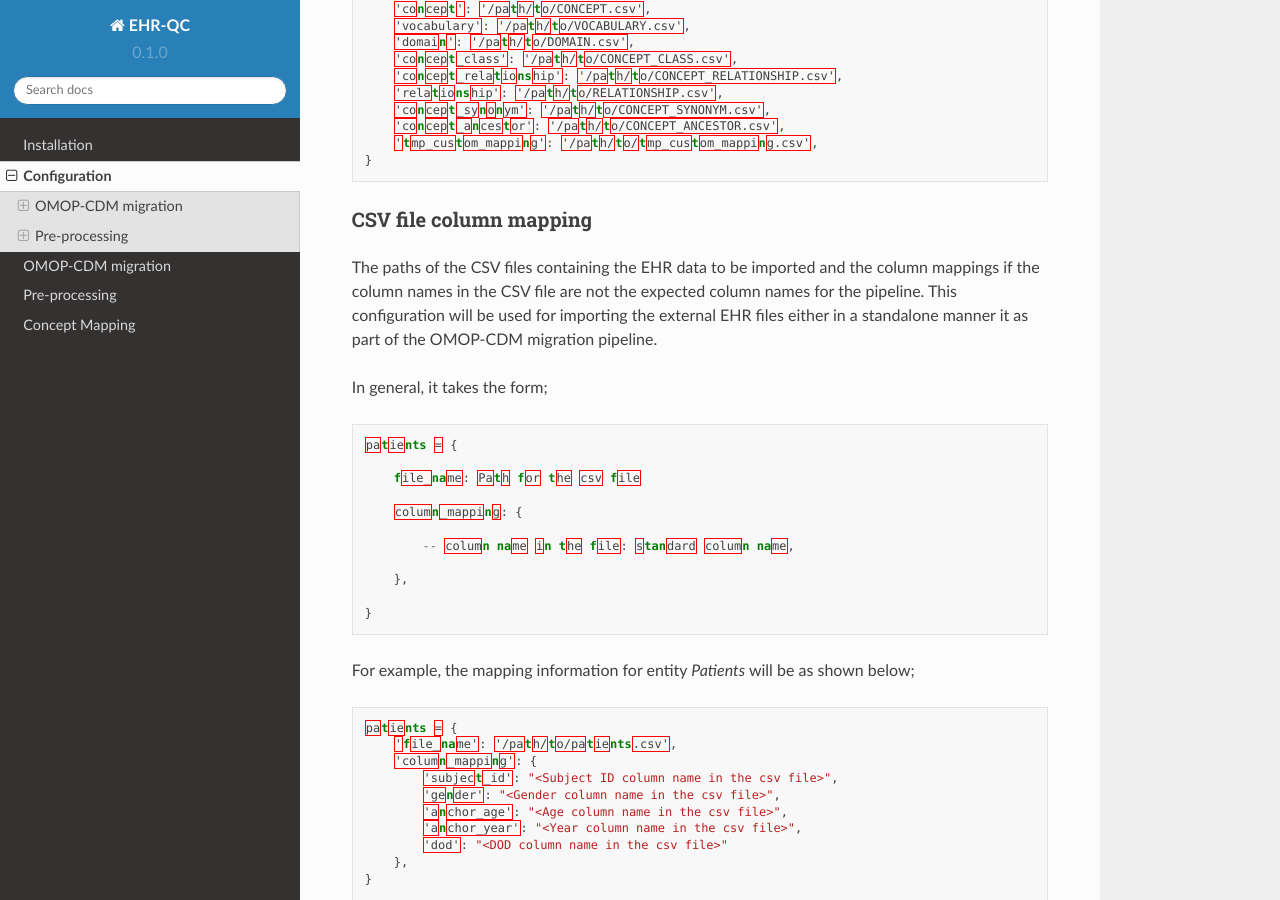
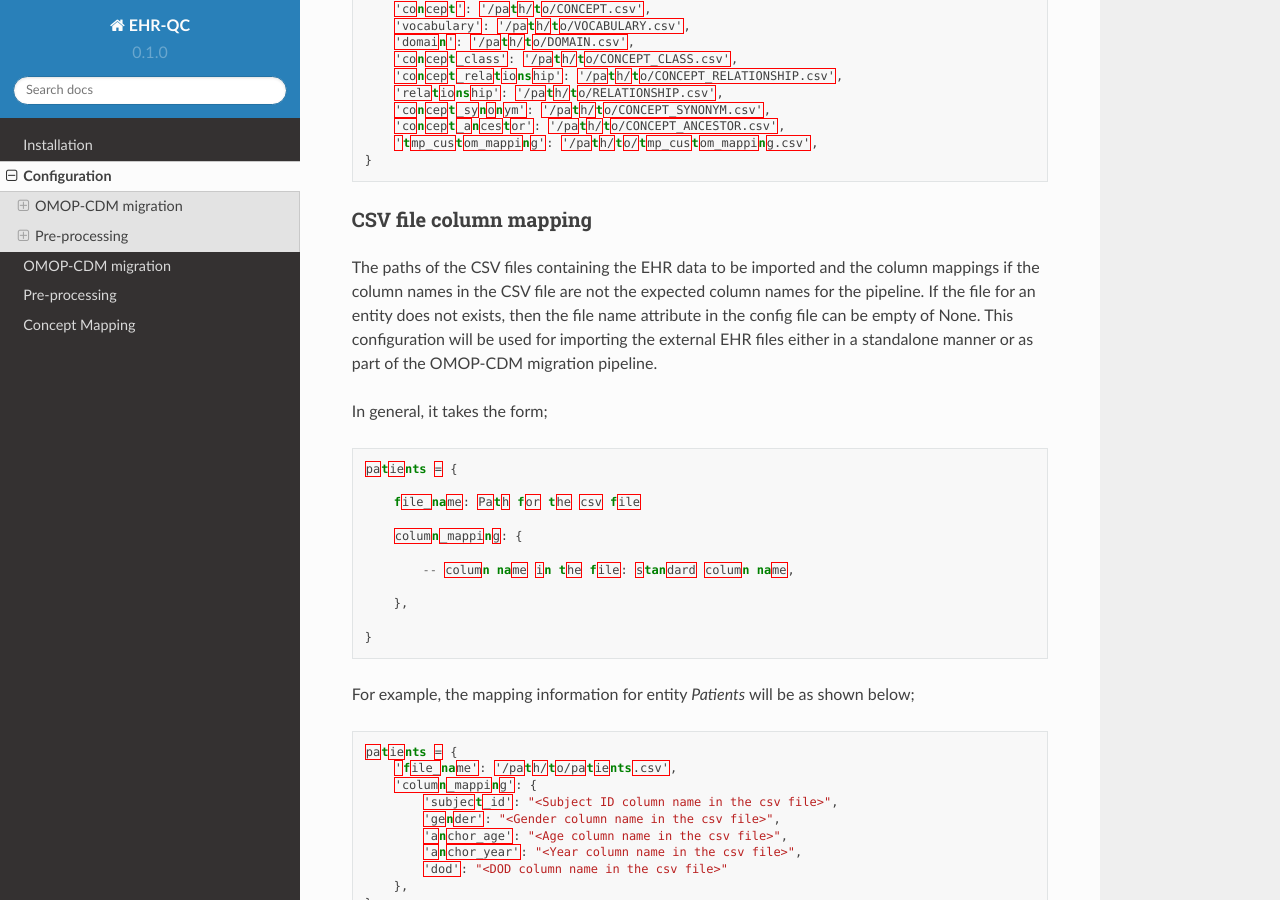
Before and after one commit to ryashpal/EHR-QC-Tutorials, a Sphinx documentation site: the page built from docs/source/config.rst, in a window 1280 px wide and 900 px high, scrolled down 1960 px. Built offline with Sphinx 7.4.7 and the Read the Docs theme 2.0.0, drawn with Linux system fonts in a browser that asks for light colours.

```diff
--- a/docs/source/config.rst
+++ b/docs/source/config.rst
@@ -82,7 +82,7 @@ Example:
 CSV file column mapping
 ~~~~~~~~~~~~~~~~~~~~~~~
 
-The paths of the CSV files containing the EHR data to be imported and the column mappings if the column names in the CSV file are not the expected column names for the pipeline. This configuration will be used for importing the external EHR files either in a standalone manner it as part of the OMOP-CDM migration pipeline.
+The paths of the CSV files containing the EHR data to be imported and the column mappings if the column names in the CSV file are not the expected column names for the pipeline. If the file for an entity does not exists, then the file name attribute in the config file can be empty of None. This configuration will be used for importing the external EHR files either in a standalone manner or as part of the OMOP-CDM migration pipeline.
 
 In general, it takes the form;
 
--- a/docs/source/index.rst
+++ b/docs/source/index.rst
@@ -16,6 +16,11 @@ This utility is primarily focussed to provide a domain specific toolset for perf
 
    This project is under active development.
 
+
+.. important::
+
+   .. image:: ehr-qc.JPG
+
 Contents
 --------
 
```
